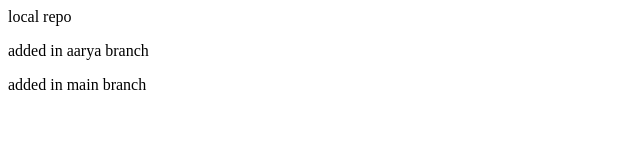
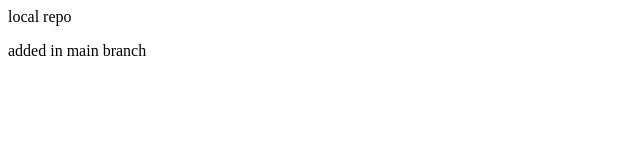
Before and after one commit to aaaaryaaa/git-demo-localrepo, a plain HTML site: page index.htm in a window 1280 px wide. Shown: the whole page, without its empty margins (0-640 px from the left). Drawn offline with Linux system fonts and the light colour scheme.

Commit message:
removed aaryabranch stuff

```diff
--- a/index.htm
+++ b/index.htm
@@ -1,3 +1,2 @@
 <p>local repo</p>
-<p>added in aarya branch</p>
 <p>added in main branch</p>
```
